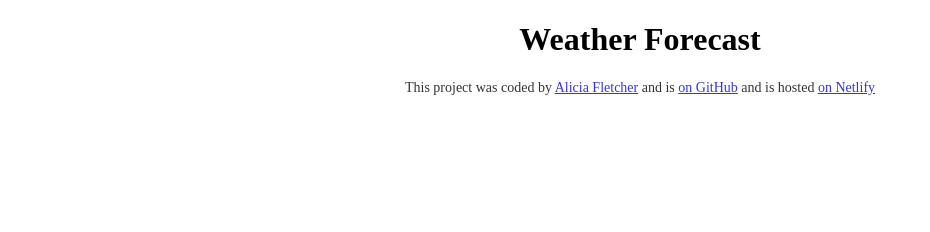
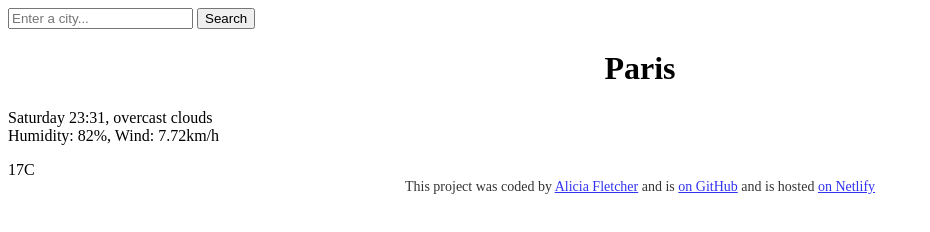
Before and after one commit to anafletcher/Weather-project-practice, a plain HTML site: page index.html in a window 1280 px wide. Shown: the whole page, without its empty margins (0-930 px from the left). Drawn offline with Linux system fonts and the light colour scheme.

Commit message:
Added basic HTML structure

```diff
--- a/index.html
+++ b/index.html
@@ -7,7 +7,22 @@
     <title>Weather App Practise</title>
   </head>
   <body>
-    <h1>Weather Forecast</h1>
+    <div class="container">
+      <form class="">
+        <input type="search" placeholder="Enter a city..." required />
+        <input type="submit" value="Search" />
+        <div>
+          <h1>Paris</h1>
+
+          <p>
+            Saturday 23:31, overcast clouds
+            <br />
+            Humidity: 82%, Wind: 7.72km/h
+          </p>
+        </div>
+        <div>17C</div>
+      </form>
+    </div>
     <footer>
       This project was coded by
       <a href="https://github.com/anafletcher"> Alicia Fletcher</a> and is
```
